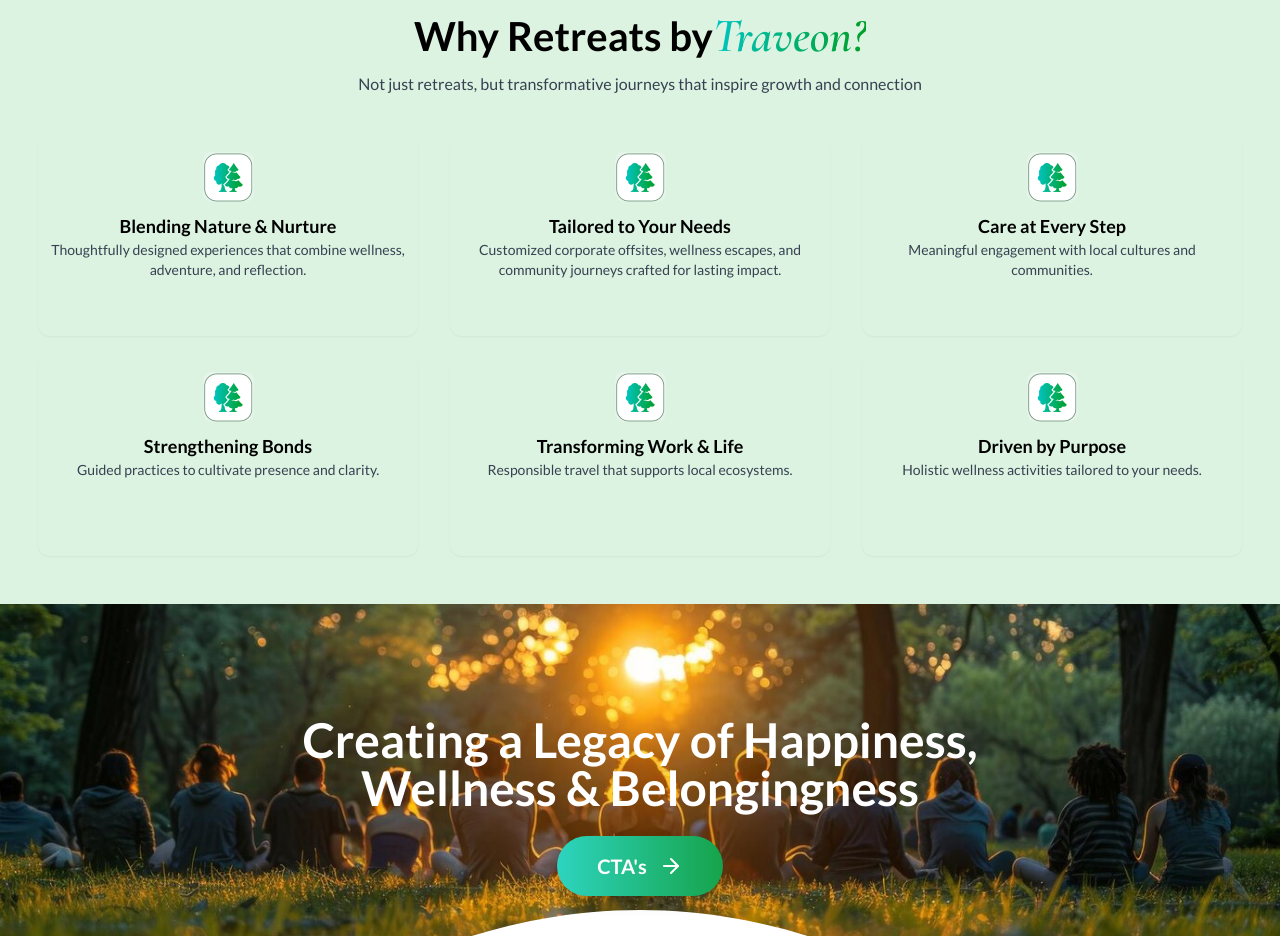
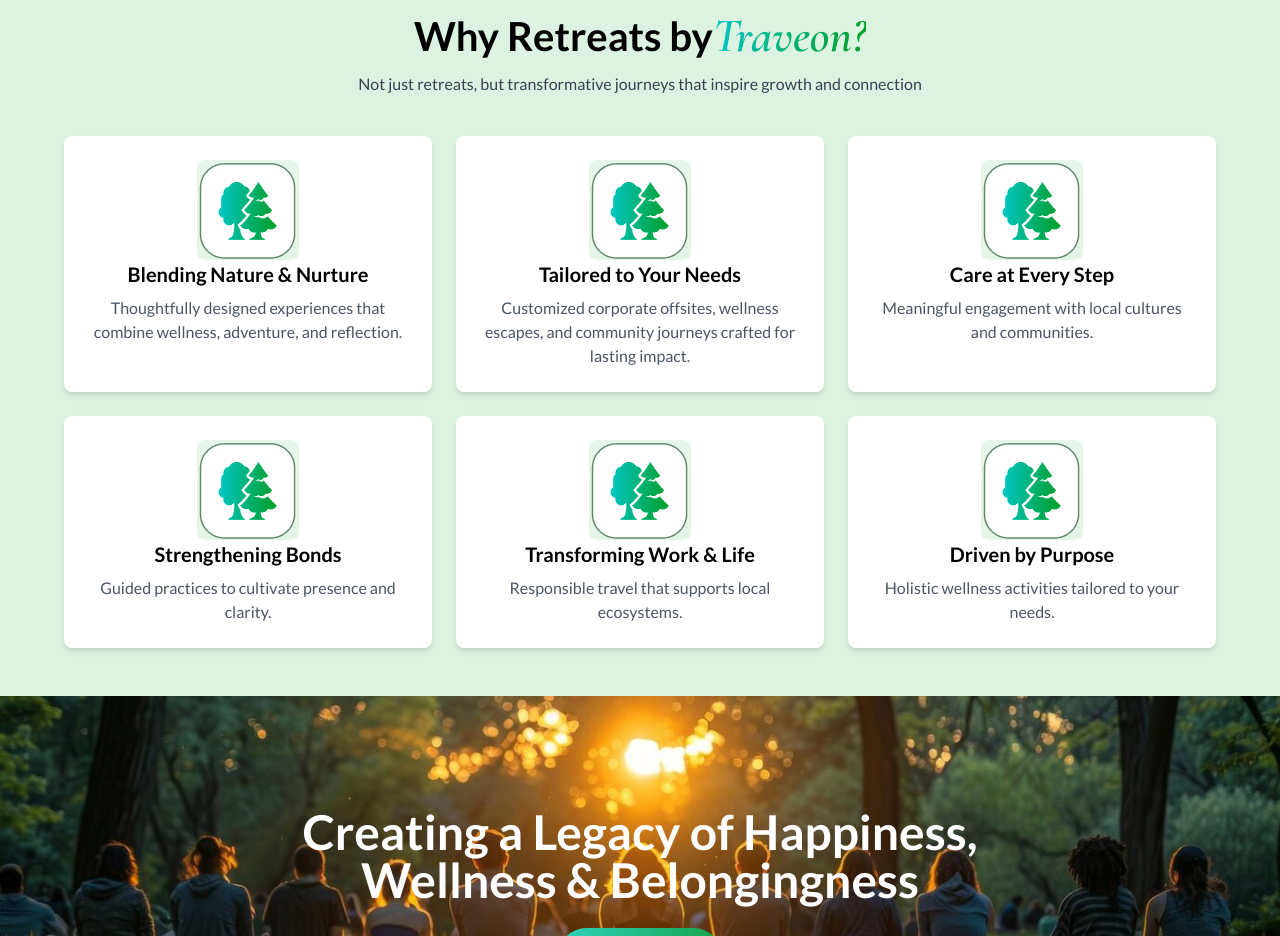
Before and after one commit to PriyalMangal50/Retreats, a React (Vite) app: page /mice-tours in a window 1280 px wide. Shown: the part 3580-4516 px from the top of the page. Built offline with nearby package versions, Linux system fonts and the light colour scheme; no server answers.

Commit message:
Update Why.tsx

```diff
--- a/src/components/Why.tsx
+++ b/src/components/Why.tsx
@@ -43,16 +43,15 @@
         </h3>
         <p className="text-center max-w-2xl mx-auto text-gray-700 mb-10">Not just retreats, but transformative journeys that inspire growth and connection</p>
 
-        <div className="grid grid-cols-1 md:grid-cols-3 gap-[20px] justify-center">
+        <div className="grid grid-cols-1 sm:grid-cols-2 lg:grid-cols-3 gap-6 px-4 md:px-8">
           {items.map((it, i) => (
-            <div key={i} className="bg-[#DBF3E0] rounded-[12px] shadow-sm mx-auto" style={{ width: 380, height: 200, paddingTop: 16, paddingRight: 12, paddingBottom: 16, paddingLeft: 12, opacity: 1 }}>
-              <div style={{ height: 50, display: 'flex', alignItems: 'center', justifyContent: 'center' }}>
-                <img src={it.img} alt={it.title} style={{ maxWidth: '100%', maxHeight: '100%', objectFit: 'cover', borderRadius: 8 }} />
-              </div>
-              <div style={{ marginTop: 10 }} className="text-center">
-                <h4 className="font-semibold text-lg text-center">{it.title}</h4>
-                <p className="text-sm text-gray-700">{it.desc}</p>
-              </div>
+            <div
+              key={i}
+              className="flex flex-col items-center bg-white shadow-md rounded-lg p-6 hover:shadow-lg transition-shadow"
+            >
+              <img src={it.img} alt={it.title} style={{ maxWidth: '100%', maxHeight: '100%', objectFit: 'cover', borderRadius: 8 }} />
+              <h3 className="text-xl font-semibold mb-2 text-center">{it.title}</h3>
+              <p className="text-gray-600 text-center">{it.desc}</p>
             </div>
           ))}
         </div>
```
